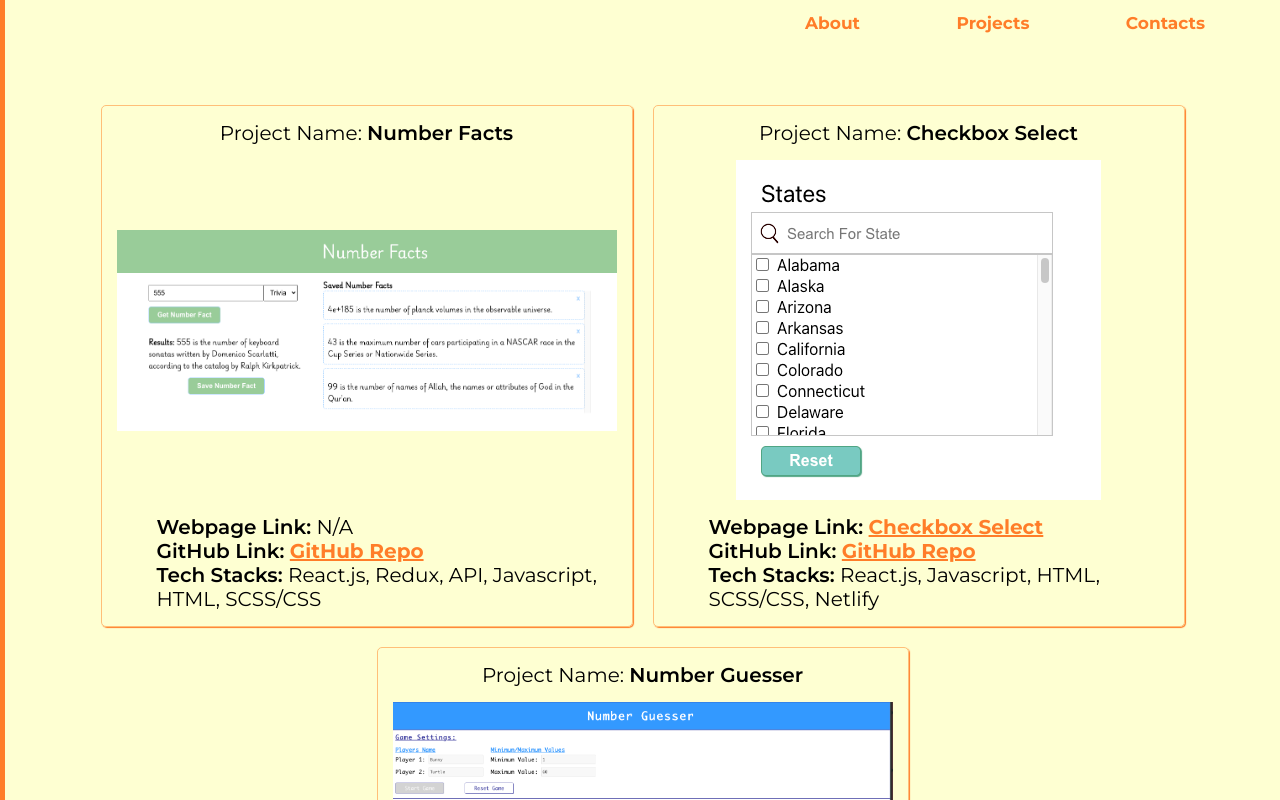
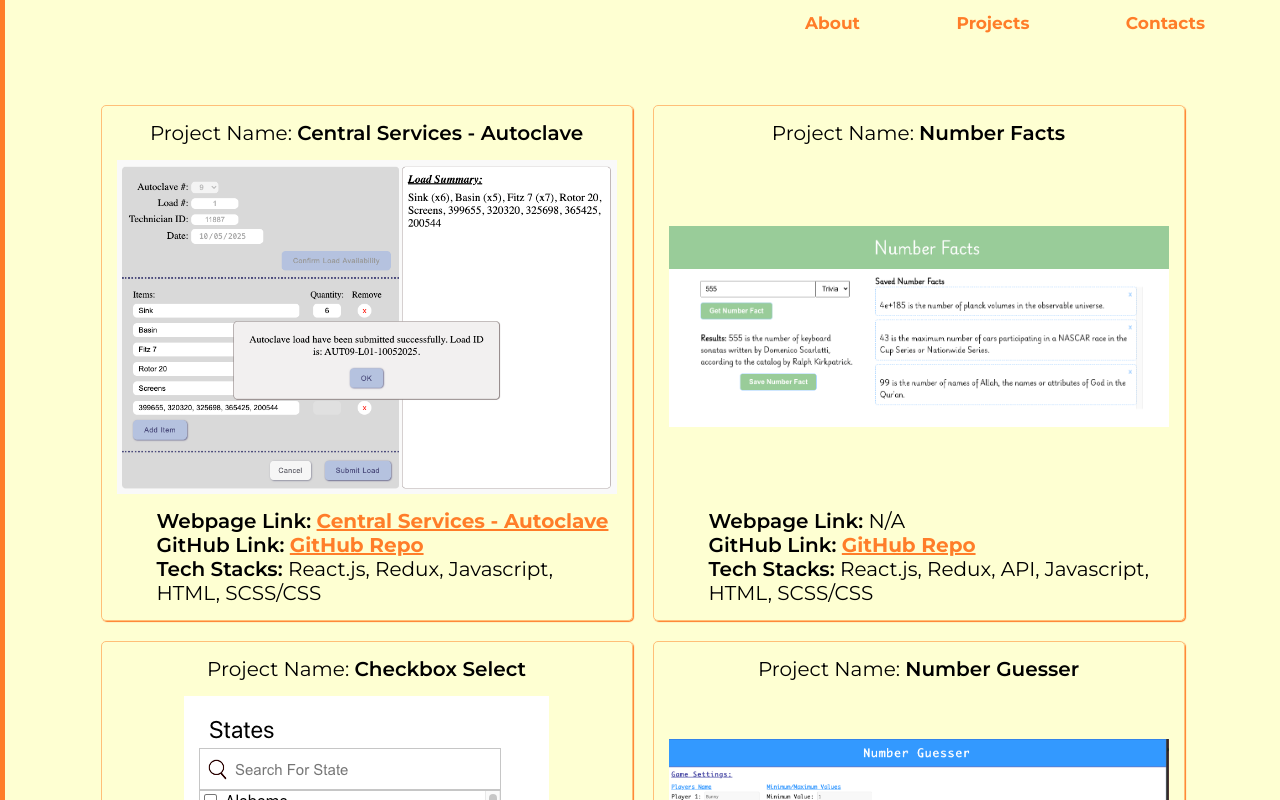
Before and after one commit to TimNguyen21/portfolio, a React (Create React App) app: page /projects in a window 1280 px wide. Shown: the top 800 px of the page. Built offline with nearby package versions, Linux system fonts and the light colour scheme.

Commit message:
[main] added project to portfolio

```diff
--- a/src/App.js
+++ b/src/App.js
@@ -1,6 +1,4 @@
 import { Routes, Route } from "react-router-dom";
-// import Main from './containers/main/Main';
-// import Nav from './containers/nav/Nav';
 import Home from './containers/home/Home';
 import Navigation from './containers/navigation/Navigation';
 import Projects from './containers/projects/Projects';
--- a/src/data/ProjectData.js
+++ b/src/data/ProjectData.js
@@ -1,6 +1,7 @@
 import checkboxSelectScreenshot from '../images/checkbox-select.png';
 import numberGuessScreenshot from '../images/number-guesser.png';
 import numberFactsScreenshot from '../images/number-fact.png';
+import loadEntryConfirmationScreenshot from '../images/load-entry-confirmation.png';
 
 const projectData = [
     {id: 1,
@@ -23,7 +24,14 @@ const projectData = [
      techStacks: 'React.js, Redux, API, Javascript, HTML, SCSS/CSS',
      pageLink: '',
      gitHubLink: 'https://github.com/TimNguyen21/number-facts'
-    }
+    },
+    {id: 4,
+     name: 'Central Services - Autoclave',
+     screenshotImage: loadEntryConfirmationScreenshot,
+     techStacks: 'React.js, Redux, Javascript, HTML, SCSS/CSS',
+     pageLink: 'https://cs-autoclave.netlify.app/cs/autoclave/',
+     gitHubLink: 'https://github.com/TimNguyen21/cs-autoclave'
+    },
 ];
 
 export default projectData;
```
Also changed, not shown: src/images/load-entry-confirmation.png (added).
